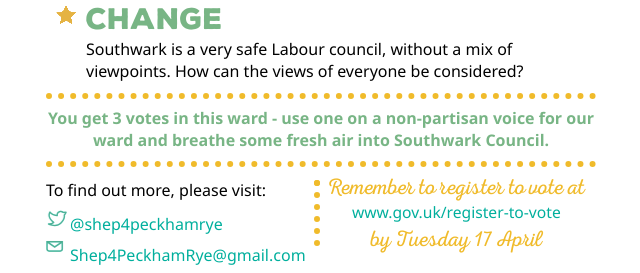
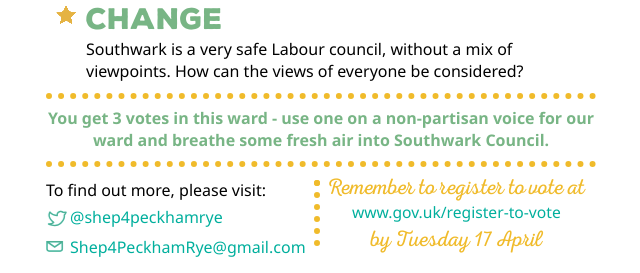
Before and after one commit to brooksie155/shep4peckham, a PHP site: page /index.html in a window 1280 px wide. Shown: the part 1451-1724 px from the top of the page, without its empty margins (319-959 px from the left). Run offline with PHP 8.4, Linux system fonts and the light colour scheme; some web fonts are replaced.

Commit message:
positioning of contact icons/text

```diff
--- a/index.html
+++ b/index.html
@@ -81,8 +81,9 @@
             <div style='display: inline-block; vertical-align: top;' class='contact'>
                 To find out more, please visit:<br />
                 <span >
-                <span class='icoTwitter'></span>@shep4peckhamrye<br />
-                <span class='icoMail'></span>Shep4PeckhamRye@gmail.com
+                    <span class='icoTwitter'></span><span style='position:relative; top: -7px;'>@shep4peckhamrye</span>
+                    <br />
+                    <span class='icoMail'></span><span style='position:relative; top: -8px;'>Shep4PeckhamRye@gmail.com</span>
                 </span>
             </div>
             <div class='dottedLine' style='display: inline-block; height:60px'></div>
--- a/main.css
+++ b/main.css
@@ -191,4 +191,5 @@ h3 {
     height:24px;
     background-image: url('mail.png');
     background-repeat: no-repeat;
+    background-repeat:
 }
```
